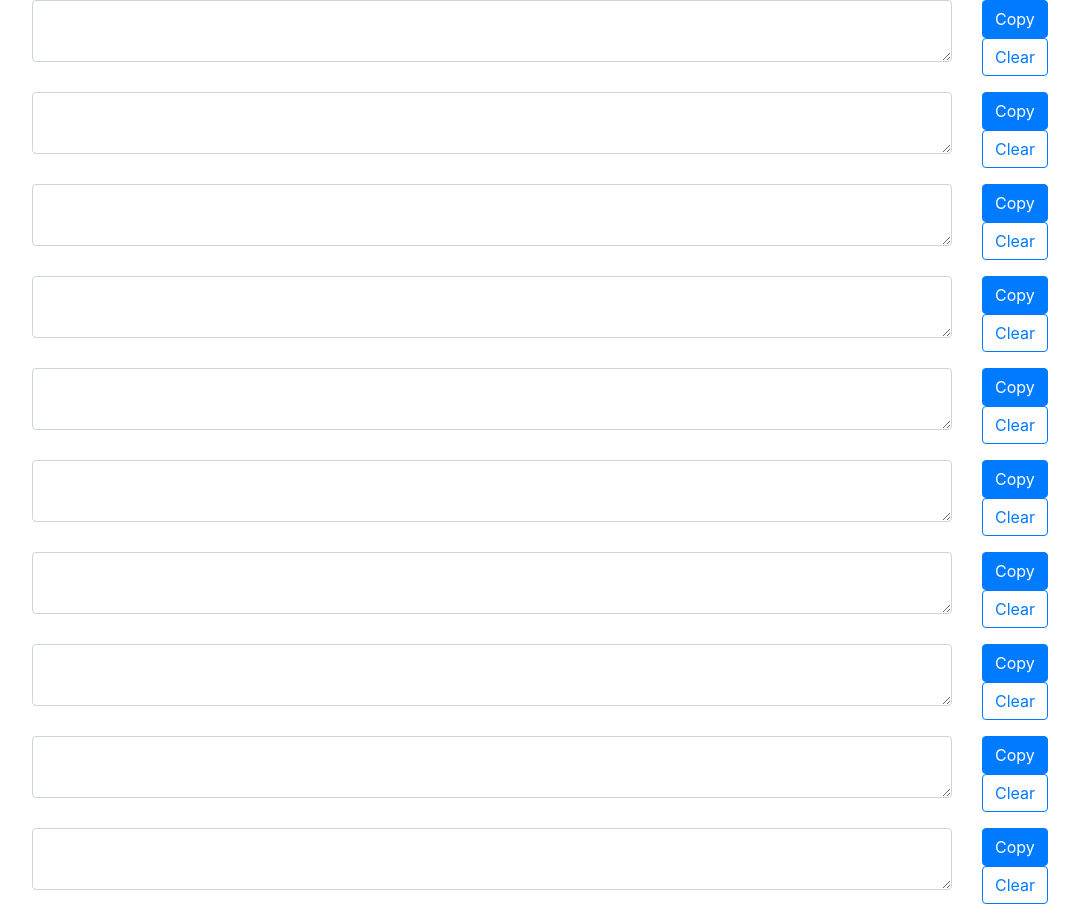
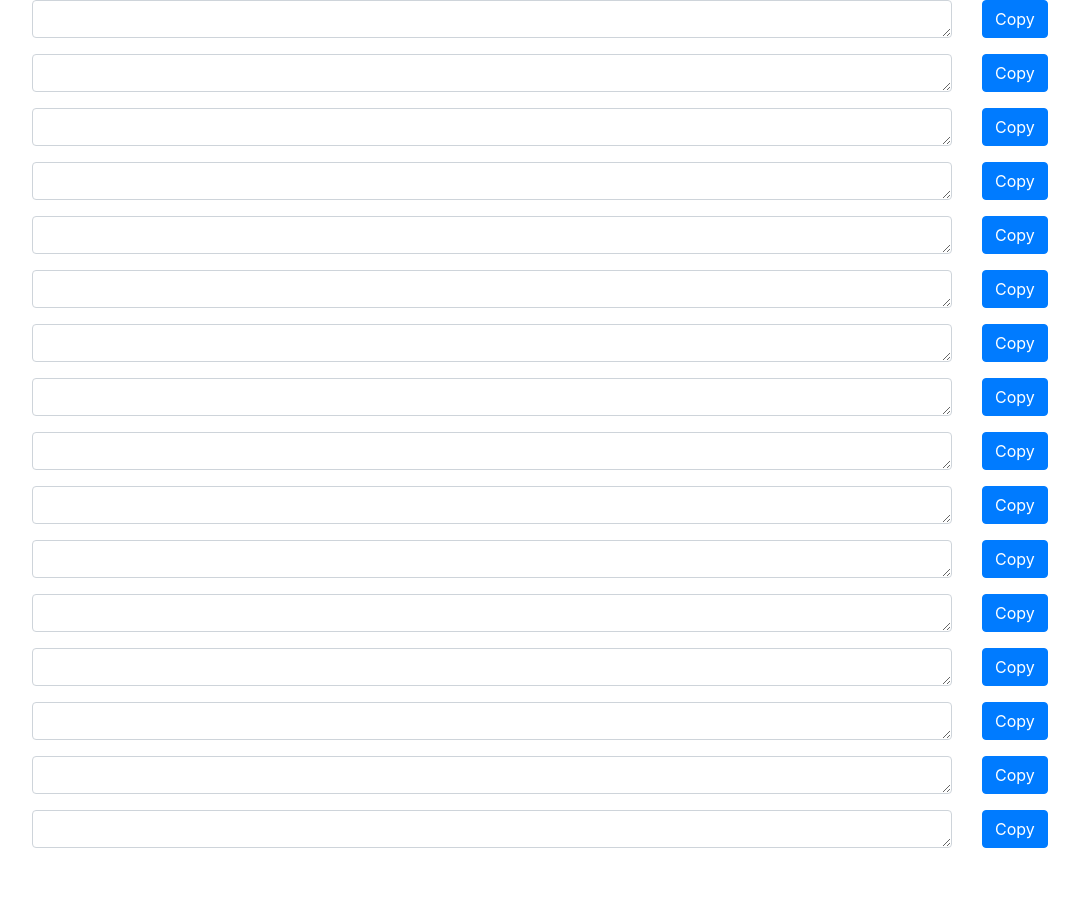
Before and after one commit to mn701/CopyToClipboard, a plain HTML site: page index.html in a window 1280 px wide. Shown: the whole page, without its empty margins (53-1132 px from the left). After the commit the page ends 864 px from the top, so only its background shows below. Drawn offline with nearby package versions, Linux system fonts and the light colour scheme.

Commit message:
[removed] clear buttons [added] 16 div [modified] rows 1

```diff
--- a/index.html
+++ b/index.html
@@ -9,92 +9,130 @@
 	<div class="container">
 		<div class="row form-group">
 			<div class="col-10">
-				<textarea id="textarea1" class="form-control"></textarea>
+				<textarea id="textarea1" class="form-control" rows="1"></textarea>
 			</div>
 			<div class="col">
 				<button type="submit" onclick="copyArea('textarea1')" class="btn btn-primary">Copy</button><br/>
-				<button type="reset" onclick="clearArea('textarea1')" class="btn btn-outline-primary">Clear</button><br/>
 			</div>
 		</div>
 		<div class="row form-group">
 			<div class="col-10">
-				<textarea id="textarea2" class="form-control"></textarea>
+				<textarea id="textarea2" class="form-control" rows="1"></textarea>
 			</div>
 			<div class="col">
 				<button type="submit" onclick="copyArea('textarea2')" class="btn btn-primary">Copy</button><br/>
-				<button type="reset" onclick="clearArea('textarea2')" class="btn btn-outline-primary">Clear</button><br/>
 			</div>
 		</div>
 		<div class="row form-group">
 			<div class="col-10">
-				<textarea id="textarea3" class="form-control"></textarea>
+				<textarea id="textarea3" class="form-control" rows="1"></textarea>
 			</div>
 			<div class="col">
 				<button type="submit" onclick="copyArea('textarea3')" class="btn btn-primary">Copy</button><br/>
-				<button type="reset" onclick="clearArea('textarea3')" class="btn btn-outline-primary">Clear</button><br/>
 			</div>
 		</div>
 		<div class="row form-group">
 			<div class="col-10">
-				<textarea id="textarea4" class="form-control"></textarea>
+				<textarea id="textarea4" class="form-control" rows="1"></textarea>
 			</div>
 			<div class="col">
 				<button type="submit" onclick="copyArea('textarea4')" class="btn btn-primary">Copy</button><br/>
-				<button type="reset" onclick="clearArea('textarea4')" class="btn btn-outline-primary">Clear</button><br/>
 			</div>
 		</div>
 		<div class="row form-group">
 			<div class="col-10">
-				<textarea id="textarea5" class="form-control"></textarea>
+				<textarea id="textarea5" class="form-control" rows="1"></textarea>
 			</div>
 			<div class="col">
 				<button type="submit" onclick="copyArea('textarea5')" class="btn btn-primary">Copy</button><br/>
-				<button type="reset" onclick="clearArea('textarea5')" class="btn btn-outline-primary">Clear</button><br/>
 			</div>
 		</div>
 		<div class="row form-group">
 			<div class="col-10">
-				<textarea id="textarea6" class="form-control"></textarea>
+				<textarea id="textarea6" class="form-control" rows="1"></textarea>
 			</div>
 			<div class="col">
 				<button type="submit" onclick="copyArea('textarea6')" class="btn btn-primary">Copy</button><br/>
-				<button type="reset" onclick="clearArea('textarea6')" class="btn btn-outline-primary">Clear</button><br/>
 			</div>
 		</div>
 		<div class="row form-group">
 			<div class="col-10">
-				<textarea id="textarea7" class="form-control"></textarea>
+				<textarea id="textarea7" class="form-control" rows="1"></textarea>
 			</div>
 			<div class="col">
 				<button type="submit" onclick="copyArea('textarea7')" class="btn btn-primary">Copy</button><br/>
-				<button type="reset" onclick="clearArea('textarea7')" class="btn btn-outline-primary">Clear</button><br/>
 			</div>
 		</div>
 		<div class="row form-group">
 			<div class="col-10">
-				<textarea id="textarea8" class="form-control"></textarea>
+				<textarea id="textarea8" class="form-control" rows="1"></textarea>
 			</div>
 			<div class="col">
 				<button type="submit" onclick="copyArea('textarea8')" class="btn btn-primary">Copy</button><br/>
-				<button type="reset" onclick="clearArea('textarea8')" class="btn btn-outline-primary">Clear</button><br/>
 			</div>
 		</div>
 		<div class="row form-group">
 			<div class="col-10">
-				<textarea id="textarea9" class="form-control"></textarea>
+				<textarea id="textarea9" class="form-control" rows="1"></textarea>
 			</div>
 			<div class="col">
 				<button type="submit" onclick="copyArea('textarea9')" class="btn btn-primary">Copy</button><br/>
-				<button type="reset" onclick="clearArea('textarea9')" class="btn btn-outline-primary">Clear</button><br/>
 			</div>
 		</div>
 		<div class="row form-group">
 			<div class="col-10">
-				<textarea id="textarea10" class="form-control"></textarea>
+				<textarea id="textarea10" class="form-control" rows="1"></textarea>
 			</div>
 			<div class="col">
 				<button type="submit" onclick="copyArea('textarea10')" class="btn btn-primary">Copy</button><br/>
-				<button type="reset" onclick="clearArea('textarea10')" class="btn btn-outline-primary">Clear</button><br/>
+			</div>
+		</div>
+		<div class="row form-group">
+			<div class="col-10">
+				<textarea id="textarea11" class="form-control" rows="1"></textarea>
+			</div>
+			<div class="col">
+				<button type="submit" onclick="copyArea('textarea11')" class="btn btn-primary">Copy</button><br/>
+			</div>
+		</div>
+		<div class="row form-group">
+			<div class="col-10">
+				<textarea id="textarea12" class="form-control" rows="1"></textarea>
+			</div>
+			<div class="col">
+				<button type="submit" onclick="copyArea('textarea12')" class="btn btn-primary">Copy</button><br/>
+			</div>
+		</div>
+		<div class="row form-group">
+			<div class="col-10">
+				<textarea id="textarea13" class="form-control" rows="1"></textarea>
+			</div>
+			<div class="col">
+				<button type="submit" onclick="copyArea('textarea13')" class="btn btn-primary">Copy</button><br/>
+			</div>
+		</div>
+		<div class="row form-group">
+			<div class="col-10">
+				<textarea id="textarea14" class="form-control" rows="1"></textarea>
+			</div>
+			<div class="col">
+				<button type="submit" onclick="copyArea('textarea14')" class="btn btn-primary">Copy</button><br/>
+			</div>
+		</div>
+		<div class="row form-group">
+			<div class="col-10">
+				<textarea id="textarea15" class="form-control" rows="1"></textarea>
+			</div>
+			<div class="col">
+				<button type="submit" onclick="copyArea('textarea15')" class="btn btn-primary">Copy</button><br/>
+			</div>
+		</div>
+		<div class="row form-group">
+			<div class="col-10">
+				<textarea id="textarea16" class="form-control" rows="1"></textarea>
+			</div>
+			<div class="col">
+				<button type="submit" onclick="copyArea('textarea16')" class="btn btn-primary">Copy</button><br/>
 			</div>
 		</div>
 	</div>
```
